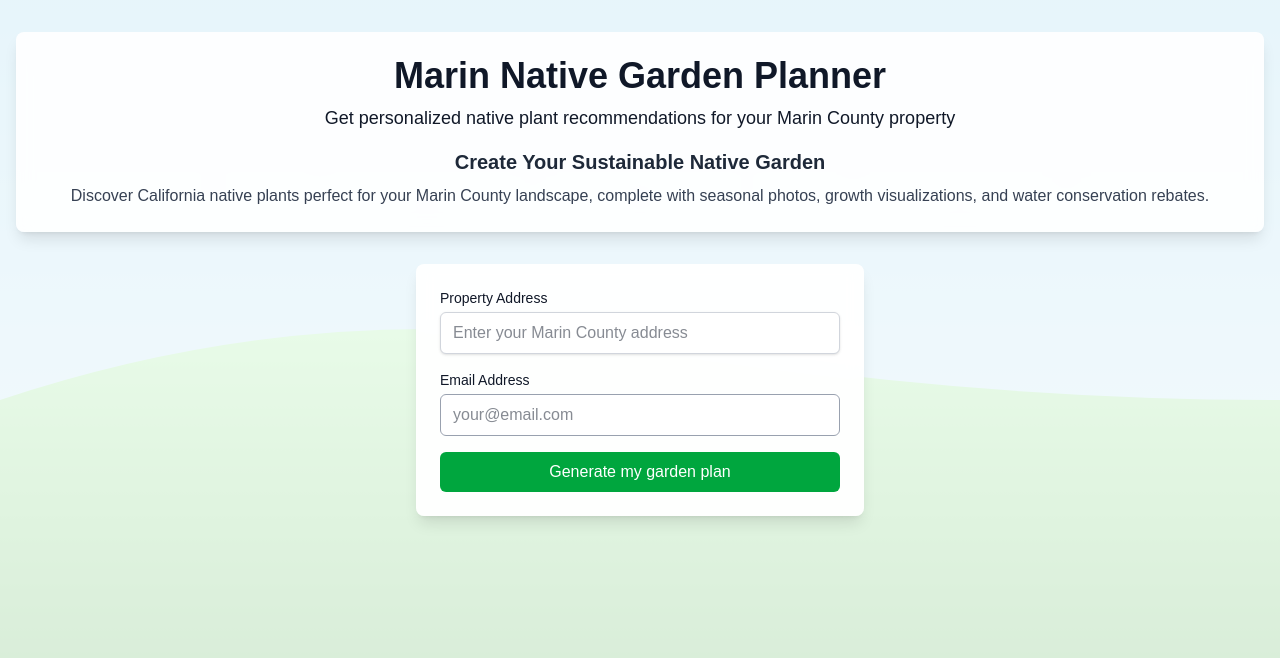
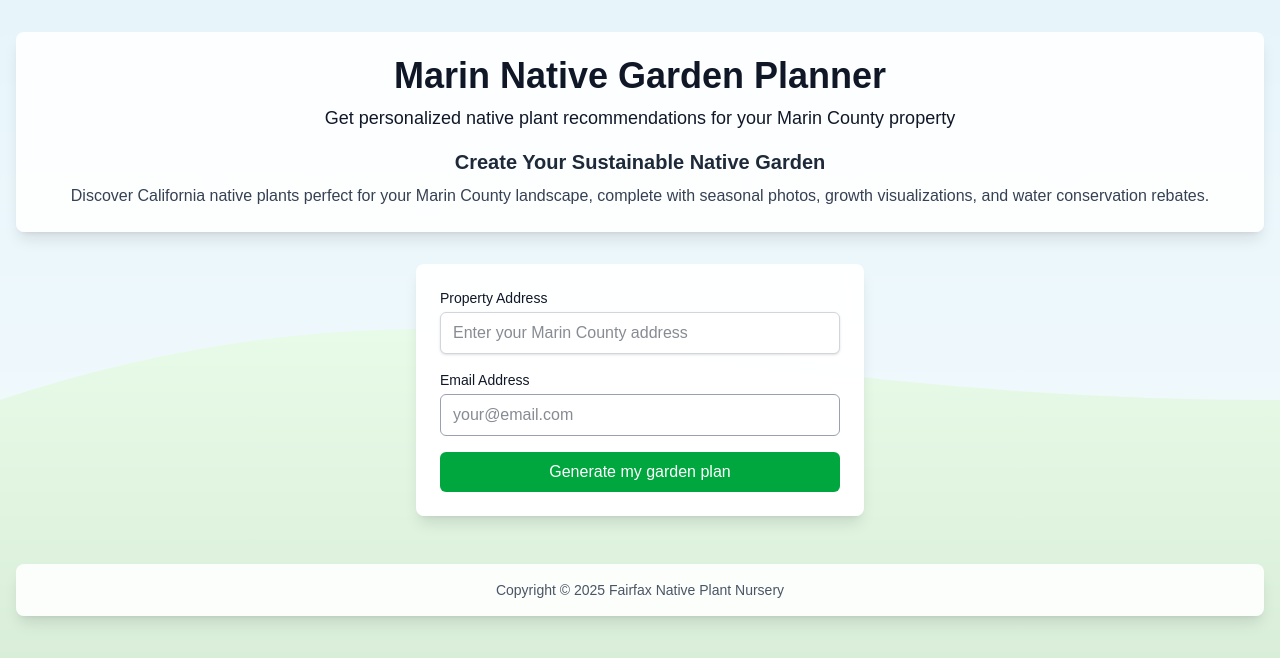
Before and after one commit to morgancantrell/marin-native-garden, a Next.js app: page / in a window 1280 px wide. Shown: the top 658 px of the page. Built offline with nearby package versions, Linux system fonts and the light colour scheme.

Commit message:
Add copyright notice for Fairfax Native Plant Nursery
- Added footer with copyright notice
- Uses current year dynamically with new Date().getFullYear()
- Styled consistently with site design using backdrop blur and shadow
- Positioned at bottom of page with proper spacing

```diff
--- a/app/page.tsx
+++ b/app/page.tsx
@@ -449,6 +449,15 @@ export default function Home() {
             </div>
           </div>
         )}
+
+        {/* Footer */}
+        <footer className="relative z-10 mt-12 text-center">
+          <div className="bg-white/90 backdrop-blur-sm rounded-lg p-4 shadow-lg">
+            <p className="text-sm text-gray-600">
+              Copyright © {new Date().getFullYear()} Fairfax Native Plant Nursery
+            </p>
+          </div>
+        </footer>
       </div>
     </div>
   );
```
